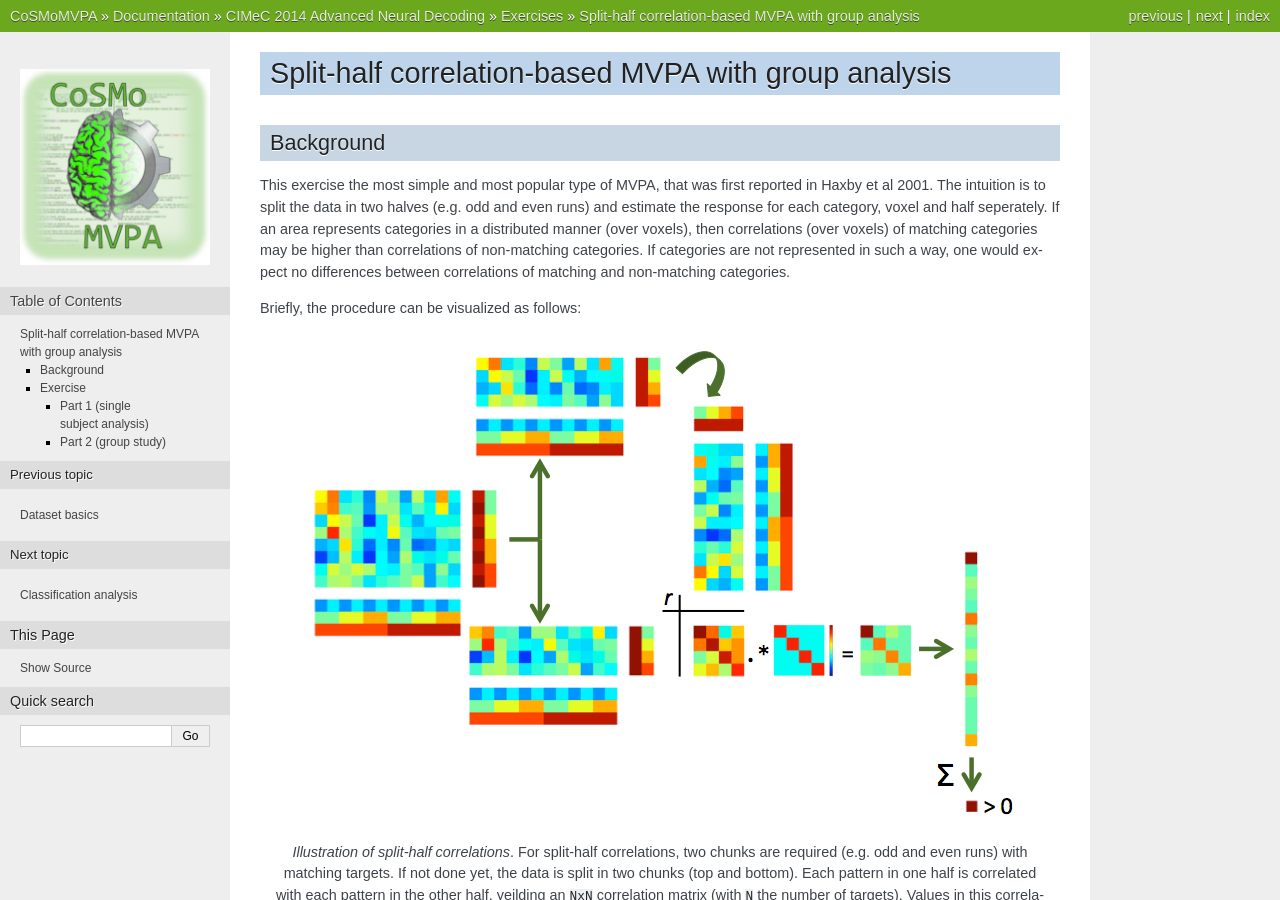
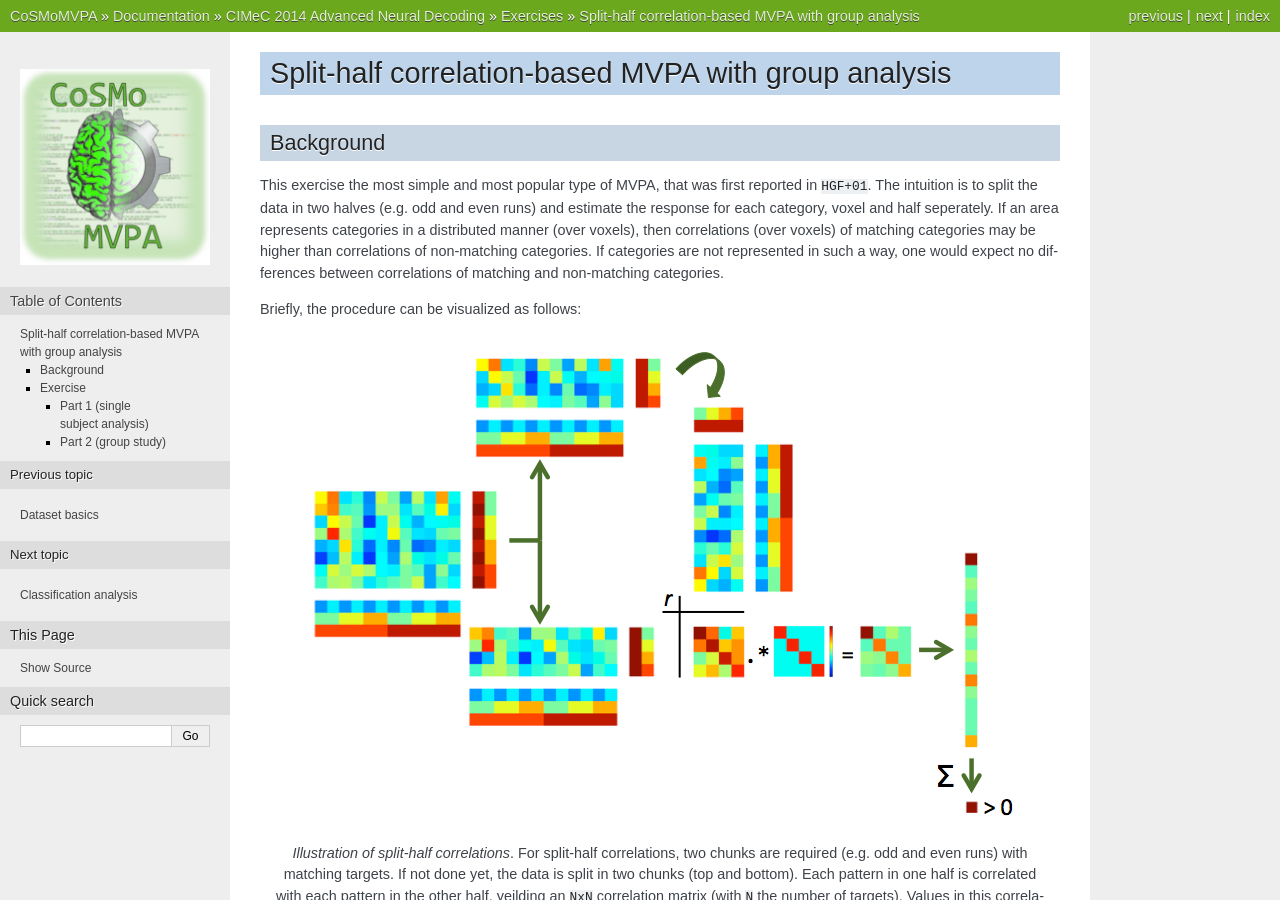
Before and after one commit to CoSMoMVPA/CoSMoMVPA, a Sphinx documentation site: the page built from doc/source/ex_splithalf_correlations.rst, in a window 1280 px wide and 900 px high. Built offline with Sphinx 7.4.7, drawn with Linux system fonts in a browser that asks for light colours; pages that are not in the unit, such as notebooks, are missing from menus; cross-references to code outside the pages are shown as plain code.

Commit message:
WEB: add some references

```diff
--- a/doc/source/cimec2014_intro.rst
+++ b/doc/source/cimec2014_intro.rst
@@ -37,8 +37,7 @@ Code and data needed for this workshop
 Sample Dataset
 ++++++++++++++
 
-The dataset used here contains preprocessed data for 8 subjects from `Connolly et al., 2012 <http://www.jneurosci.org/content/32/8/2608>`_.
-In this experiment, participants were presented with categories of six animals: 2 primates: monkeys and lemurs; 2 birds: mallard ducks and yellow-throated warblers; and 2 bugs: ladybugs and luna moths.
+The dataset used here contains preprocessed data for 8 subjects from :cite:`CGG+12`. In this experiment, participants were presented with categories of six animals: 2 primates: monkeys and lemurs; 2 birds: mallard ducks and yellow-throated warblers; and 2 bugs: ladybugs and luna moths.
 
 .. image:: _static/fmri_design.png
     :width: 400px
--- a/doc/source/cosmo2013_intro.rst
+++ b/doc/source/cosmo2013_intro.rst
@@ -86,8 +86,8 @@ Code for the workshop
 Sample Dataset
 ++++++++++++++
 
-We have preprocessed data for 8 subjects from Connolly et al., 2012.
-A slow event-related design with six different types of animals. Details published `here <http://www.jneurosci.org/content/32/8/2608>`_.
+We have preprocessed data for 8 subjects from :cite:`CGG+12`.
+A slow event-related design with six different types of animals.
 
 .. image:: _static/fmri_design.png
     :width: 400px
--- a/doc/source/ex_classify_lda.rst
+++ b/doc/source/ex_classify_lda.rst
@@ -6,7 +6,7 @@ Classification analysis
 Background
 ++++++++++
 
-This exercise shows a more advanced MVPA topic, the use of a classifier. Using a classifier involves two steps:
+This exercise shows a more advanced MVPA topic, the use of a classifier (first reported in :cite:`CS03`). Using a classifier involves two steps:
 
 - training: a set of ``samples`` (the patterns) with associated ``.sa.targets`` (conditions) together are called the *training set*. The training set is used so that the classifiers *learns* which patterns are associated with each condition.
 
--- a/doc/source/ex_splithalf_correlations.rst
+++ b/doc/source/ex_splithalf_correlations.rst
@@ -5,7 +5,7 @@ Split-half correlation-based MVPA with group analysis
 
 Background
 ++++++++++
-This exercise the most simple and most popular type of MVPA, that was first reported in Haxby et al 2001.
+This exercise the most simple and most popular type of MVPA, that was first reported in :cite:`HGF+01`.
 The intuition is to split the data in two halves (e.g. odd and even runs) and estimate the response for each category, voxel and half seperately. If an area represents categories in a distributed manner (over voxels), then correlations (over voxels) of matching categories may be higher than correlations of non-matching categories. If categories are not represented in such a way, one would expect no differences between correlations of matching and non-matching categories.
 
 Briefly, the procedure can be visualized as follows:
```
